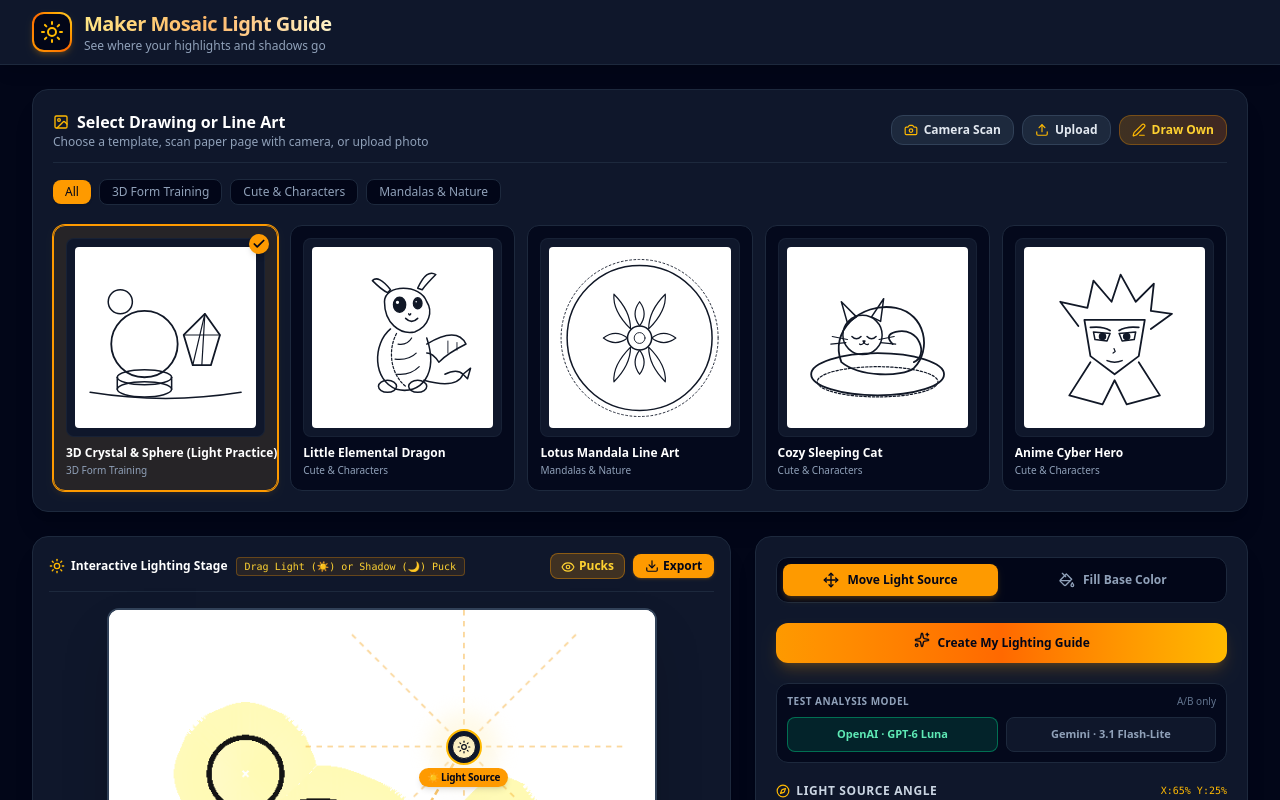
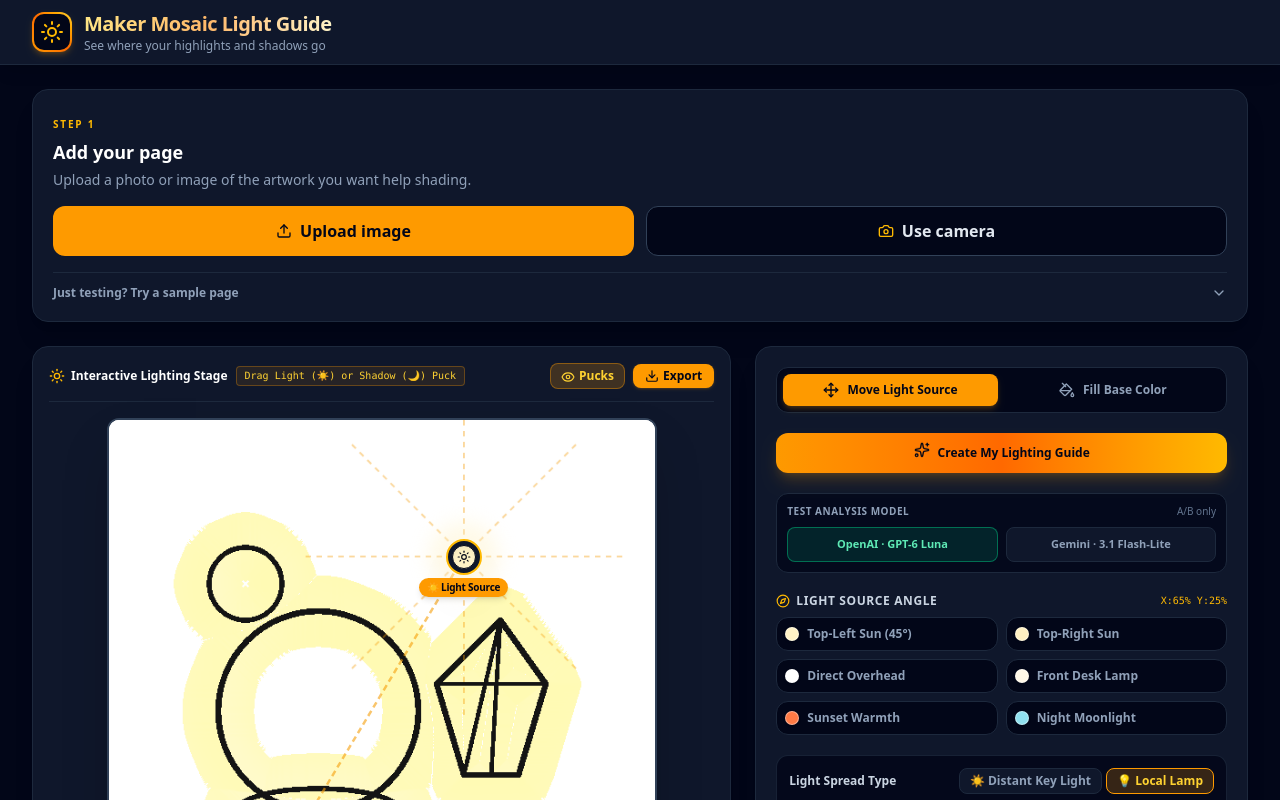
Before and after one commit to SarahFletcher86/Maker-Mosaic-Light-Studio, a React (Vite) app: page / in a window 1280 px wide. Shown: the top 800 px of the page. Built offline with nearby package versions, Linux system fonts and the light colour scheme.

Commit message:
Simplify artwork upload and sample selection

```diff
--- a/src/components/SamplePicker.tsx
+++ b/src/components/SamplePicker.tsx
@@ -1,14 +1,13 @@
-import React, { useRef, useState } from 'react';
+import React, { useRef } from 'react';
 import { SAMPLE_DRAWINGS } from '../data/samples';
 import { SampleDrawing } from '../types';
-import { Camera, Upload, Edit3, Image as ImageIcon, Sparkles, Check } from 'lucide-react';
+import { Camera, Upload, Check, ChevronDown } from 'lucide-react';
 
 interface SamplePickerProps {
   selectedSampleId: string;
   onSelectSample: (sample: SampleDrawing) => void;
-  onCustomImageUpload: (dataUrl: string, name: string) => void;
+  onCustomImageUpload: (dataUrl: string, name?: string) => void;
   onOpenCamera: () => void;
-  onOpenScratchpad: () => void;
 }
 
 export const SamplePicker: React.FC<SamplePickerProps> = ({
@@ -16,12 +15,8 @@ export const SamplePicker: React.FC<SamplePickerProps> = ({
   onSelectSample,
   onCustomImageUpload,
   onOpenCamera,
-  onOpenScratchpad,
 }) => {
   const fileInputRef = useRef<HTMLInputElement>(null);
-  const [activeCategory, setActiveCategory] = useState<string>('All');
-
-  const categories = ['All', '3D Form Training', 'Cute & Characters', 'Mandalas & Nature'];
 
   const handleFileChange = (e: React.ChangeEvent<HTMLInputElement>) => {
     const file = e.target.files?.[0];
@@ -30,129 +25,71 @@ export const SamplePicker: React.FC<SamplePickerProps> = ({
     const reader = new FileReader();
     reader.onload = (event) => {
       const result = event.target?.result as string;
-      if (result) {
-        onCustomImageUpload(result, file.name);
-      }
+      if (result) onCustomImageUpload(result, file.name);
     };
     reader.readAsDataURL(file);
   };
 
-  const filteredSamples = activeCategory === 'All'
-    ? SAMPLE_DRAWINGS
-    : SAMPLE_DRAWINGS.filter(s => s.category === activeCategory);
-
   return (
     <div className="bg-slate-900 border border-slate-800 rounded-2xl p-4 sm:p-5 shadow-xl text-slate-200 space-y-4">
-      {/* Title & Actions Row */}
-      <div className="flex flex-col sm:flex-row sm:items-center justify-between gap-3 pb-3 border-b border-slate-800">
       <div>
-          <h2 className="text-base font-bold text-white flex items-center space-x-2">
-            <ImageIcon className="w-4 h-4 text-amber-400" />
-            <span>Select Drawing or Line Art</span>
-          </h2>
-          <p className="text-xs text-slate-400">Choose a template, scan paper page with camera, or upload photo</p>
+        <span className="text-[10px] uppercase tracking-[0.18em] font-bold text-amber-400">Step 1</span>
+        <h2 className="text-lg font-bold text-white mt-1">Add your page</h2>
+        <p className="text-sm text-slate-400 mt-1">Upload a photo or image of the artwork you want help shading.</p>
       </div>
 
-        {/* Input Action Buttons */}
-        <div className="flex items-center space-x-2">
-          {/* Camera Scan Button */}
+      <div className="grid grid-cols-1 sm:grid-cols-2 gap-3">
+        <button
+          onClick={() => fileInputRef.current?.click()}
+          className="flex items-center justify-center gap-2 bg-amber-500 hover:bg-amber-400 text-slate-950 font-bold px-4 py-3 rounded-xl transition-all"
+        >
+          <Upload className="w-4 h-4" />
+          Upload image
+        </button>
+        <input ref={fileInputRef} type="file" accept="image/*" onChange={handleFileChange} className="hidden" />
+
         <button
           onClick={onOpenCamera}
-            className="flex items-center space-x-1.5 bg-slate-800 hover:bg-slate-700 text-slate-200 border border-slate-700 px-3 py-1.5 rounded-xl text-xs font-semibold transition-all hover:text-white"
-            title="Scan paper coloring page using device camera"
+          className="flex items-center justify-center gap-2 bg-slate-950 hover:bg-slate-800 text-slate-200 border border-slate-700 font-semibold px-4 py-3 rounded-xl transition-all"
         >
-            <Camera className="w-3.5 h-3.5 text-amber-400" />
-            <span>Camera Scan</span>
-          </button>
-
-          {/* Upload File */}
-          <button
-            onClick={() => fileInputRef.current?.click()}
-            className="flex items-center space-x-1.5 bg-slate-800 hover:bg-slate-700 text-slate-200 border border-slate-700 px-3 py-1.5 rounded-xl text-xs font-semibold transition-all hover:text-white"
-            title="Upload image or line art file"
-          >
-            <Upload className="w-3.5 h-3.5 text-amber-400" />
-            <span>Upload</span>
-          </button>
-          <input
-            ref={fileInputRef}
-            type="file"
-            accept="image/*"
-            onChange={handleFileChange}
-            className="hidden"
-          />
-
-          {/* Draw Scratchpad */}
-          <button
-            onClick={onOpenScratchpad}
-            className="flex items-center space-x-1.5 bg-gradient-to-r from-amber-500/20 to-orange-500/20 hover:from-amber-500/30 hover:to-orange-500/30 text-amber-300 border border-amber-500/30 px-3 py-1.5 rounded-xl text-xs font-semibold transition-all"
-            title="Draw line art manually"
-          >
-            <Edit3 className="w-3.5 h-3.5 text-amber-400" />
-            <span>Draw Own</span>
+          <Camera className="w-4 h-4 text-amber-400" />
+          Use camera
         </button>
       </div>
-      </div>
 
-      {/* Category Pills */}
-      <div className="flex items-center space-x-2 overflow-x-auto pb-1 scrollbar-none">
-        {categories.map((cat) => (
-          <button
-            key={cat}
-            onClick={() => setActiveCategory(cat)}
-            className={`px-3 py-1 rounded-lg text-xs font-medium whitespace-nowrap transition-all ${
-              activeCategory === cat
-                ? 'bg-amber-500 text-slate-950 font-bold shadow-sm'
-                : 'bg-slate-950 text-slate-400 hover:text-slate-200 hover:bg-slate-800/80 border border-slate-800'
-            }`}
-          >
-            {cat}
-          </button>
-        ))}
-      </div>
-
-      {/* Preset Drawing Cards Grid */}
-      <div className="grid grid-cols-2 sm:grid-cols-3 md:grid-cols-5 gap-3">
-        {filteredSamples.map((sample) => {
+      <details className="group border-t border-slate-800 pt-3">
+        <summary className="list-none cursor-pointer flex items-center justify-between text-xs font-semibold text-slate-400 hover:text-white">
+          <span>Just testing? Try a sample page</span>
+          <ChevronDown className="w-4 h-4 transition-transform group-open:rotate-180" />
+        </summary>
+        <div className="grid grid-cols-2 sm:grid-cols-3 md:grid-cols-5 gap-2 mt-3">
+          {SAMPLE_DRAWINGS.map((sample) => {
             const isSelected = selectedSampleId === sample.id;
             return (
               <button
                 key={sample.id}
                 onClick={() => onSelectSample(sample)}
-              className={`relative group rounded-xl p-3 text-left transition-all flex flex-col justify-between border ${
+                className={`relative rounded-xl p-2 text-left transition-all border ${
                   isSelected
-                  ? 'bg-amber-500/10 border-amber-500 shadow-md shadow-amber-500/10 ring-1 ring-amber-500'
-                  : 'bg-slate-950/80 border-slate-800 hover:border-slate-700 hover:bg-slate-800/50'
+                    ? 'bg-amber-500/10 border-amber-500'
+                    : 'bg-slate-950 border-slate-800 hover:border-slate-700'
                 }`}
               >
-              {/* SVG Preview Box */}
-              <div className="aspect-square w-full bg-slate-900 rounded-lg p-2 mb-2 flex items-center justify-center border border-slate-800/60 overflow-hidden group-hover:scale-[1.02] transition-transform">
                 <div
-                  className="w-full h-full text-slate-900 bg-white rounded flex items-center justify-center overflow-hidden"
+                  className="aspect-square w-full bg-white rounded-lg overflow-hidden"
                   dangerouslySetInnerHTML={{ __html: sample.svgString }}
                 />
-              </div>
-
-              {/* Title & Category */}
-              <div>
-                <h3 className="text-xs font-bold text-white truncate group-hover:text-amber-300">
-                  {sample.name}
-                </h3>
-                <p className="text-[10px] text-slate-400 truncate mt-0.5">
-                  {sample.category}
-                </p>
-              </div>
-
-              {/* Selected Check Badge */}
+                <p className="text-[10px] font-semibold text-slate-300 mt-1.5 truncate">{sample.name}</p>
                 {isSelected && (
-                <div className="absolute top-2 right-2 w-5 h-5 rounded-full bg-amber-500 text-slate-950 flex items-center justify-center shadow-md">
-                  <Check className="w-3.5 h-3.5 stroke-[3]" />
-                </div>
+                  <span className="absolute top-3 right-3 w-5 h-5 rounded-full bg-amber-500 text-slate-950 flex items-center justify-center">
+                    <Check className="w-3 h-3" />
+                  </span>
                 )}
               </button>
             );
           })}
         </div>
+      </details>
     </div>
   );
 };
```
Lines whose indentation alone changed are shown as unchanged.
